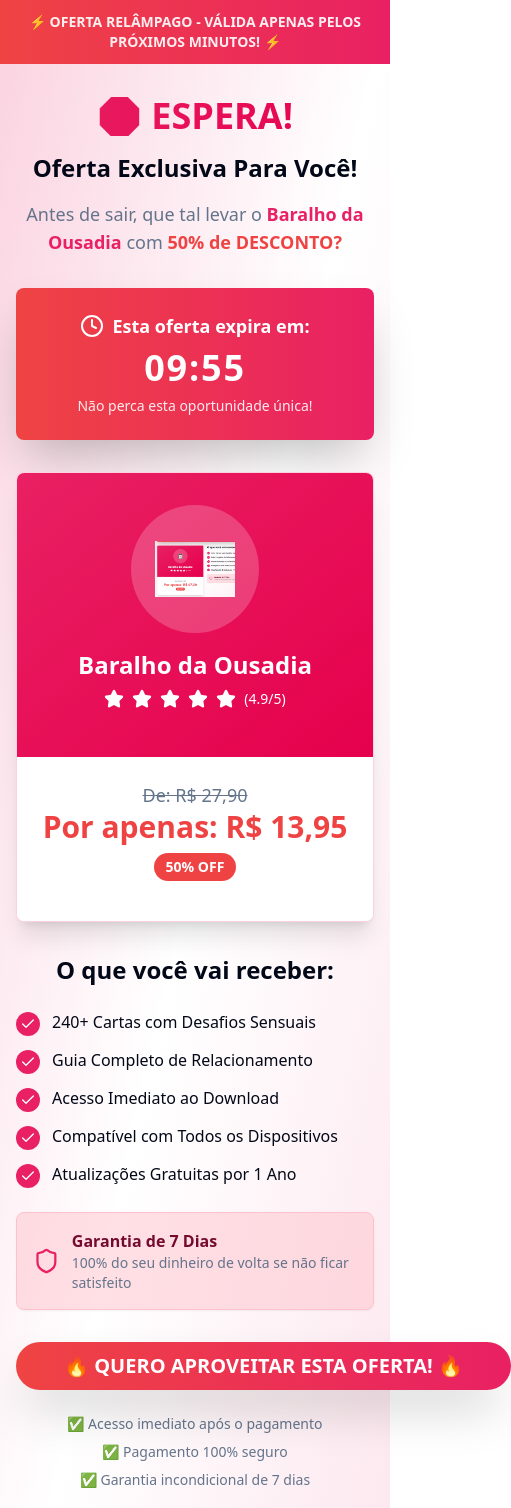
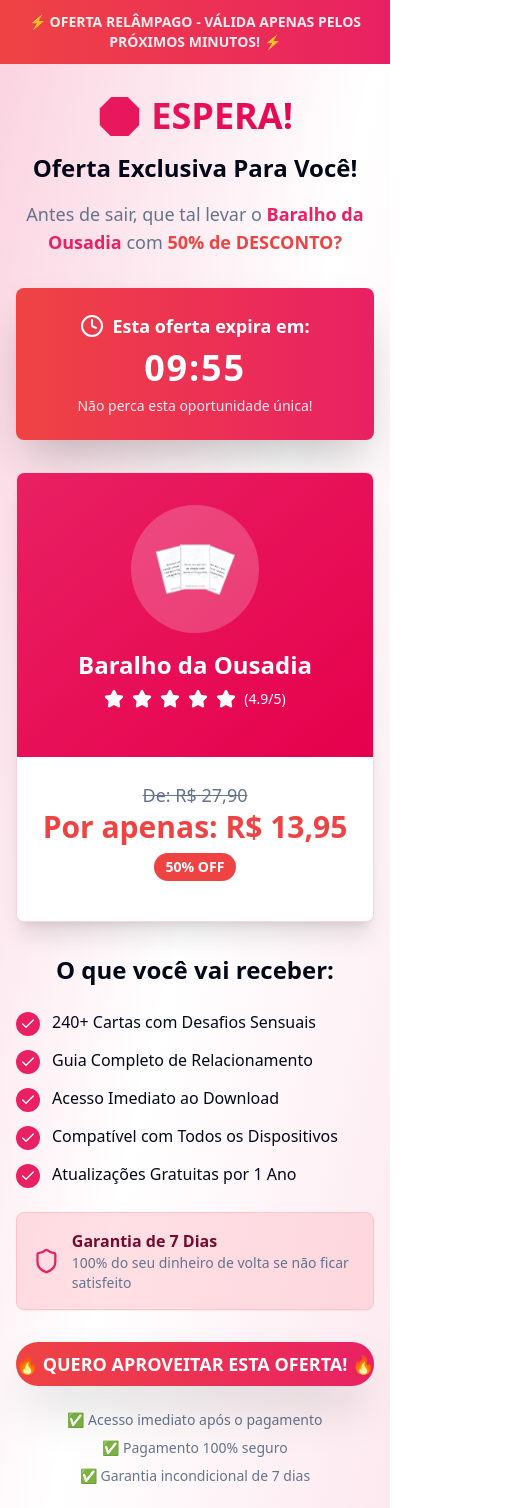
Before and after one commit to Ritamattos/Oferta-Especial-ES, a React (Vite) app: page /oferta-especial in a window 390 px wide. Shown: the top 1508 px of the page, 511 px wide, since content can reach past the window. Built offline with nearby package versions, Linux system fonts and the light colour scheme.

Commit message:
Refactor: Update image and button responsiveness
Update the image in the center of the circle and make the button responsive for mobile devices.

```diff
--- a/src/pages/OfertaEspecial.tsx
+++ b/src/pages/OfertaEspecial.tsx
@@ -80,7 +80,7 @@ const OfertaEspecial = () => {
               <div className="bg-gradient-to-br from-primary to-offer p-8 text-white text-center">
                 <div className="w-32 h-32 mx-auto bg-white/20 rounded-full flex items-center justify-center mb-4 overflow-hidden">
                   <img
-                    src="/lovable-uploads/ce165df9-8f22-43ee-b815-9aa5463334de.png"
+                    src="/lovable-uploads/c1981618-413d-482c-b258-ea0ae81af197.png"
                     alt="Baralho da Ousadia"
                     className="w-20 h-20 object-contain"
                   />
@@ -145,7 +145,7 @@ const OfertaEspecial = () => {
         <div className="text-center space-y-6">
           <Button
             size="lg"
-            className="bg-gradient-to-r from-urgent to-primary hover:from-urgent/90 hover:to-primary/90 text-white font-bold py-6 px-12 text-xl rounded-full shadow-2xl transform transition-all duration-300 hover:scale-105"
+            className="bg-gradient-to-r from-urgent to-primary hover:from-urgent/90 hover:to-primary/90 text-white font-bold py-4 px-6 md:py-6 md:px-12 text-lg md:text-xl rounded-full shadow-2xl transform transition-all duration-300 hover:scale-105 w-full max-w-md mx-auto"
           >
             🔥 QUERO APROVEITAR ESTA OFERTA! 🔥
           </Button>
```
Also changed, not shown: public/lovable-uploads/c1981618-413d-482c-b258-ea0ae81af197.png (added).
